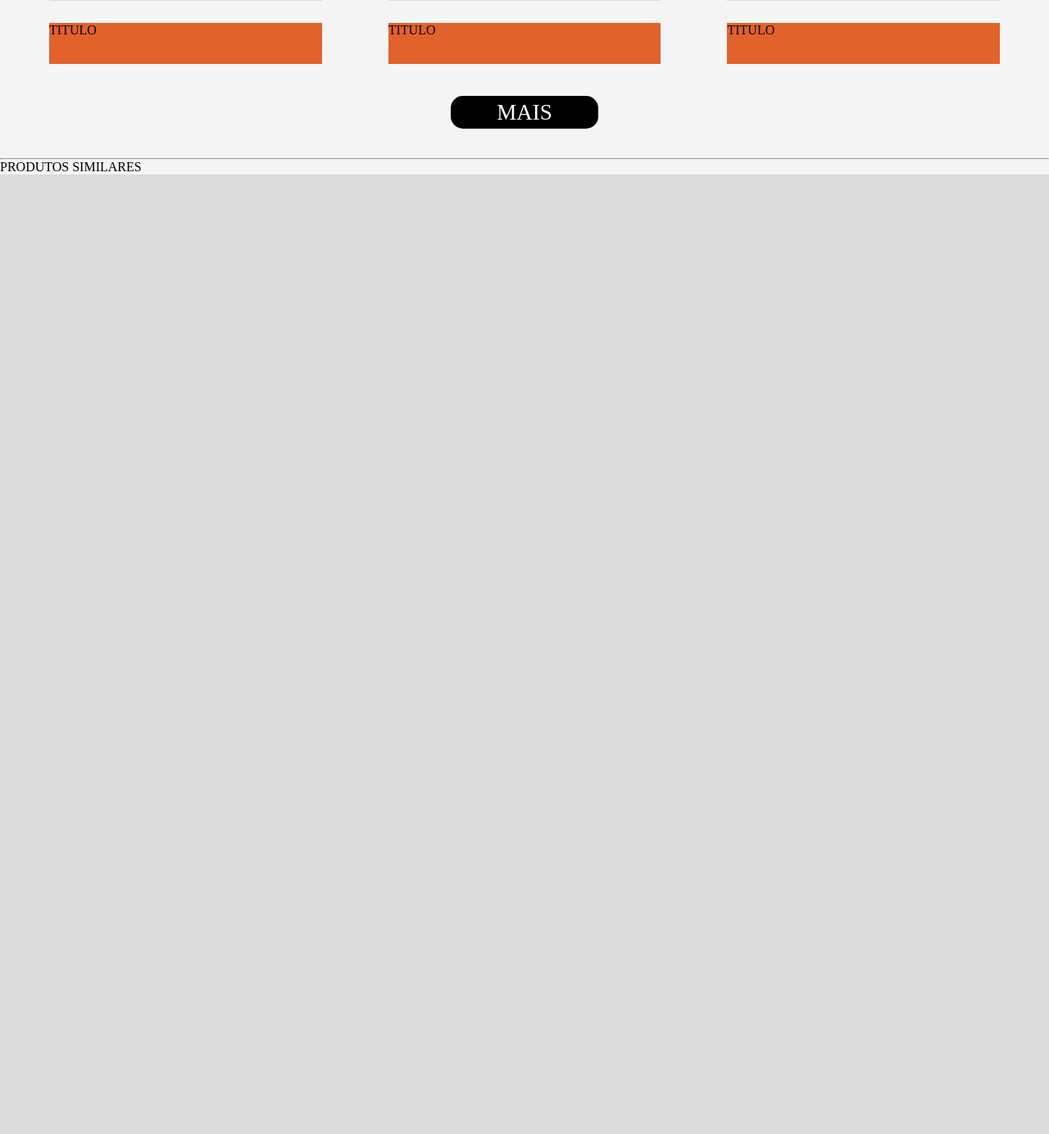
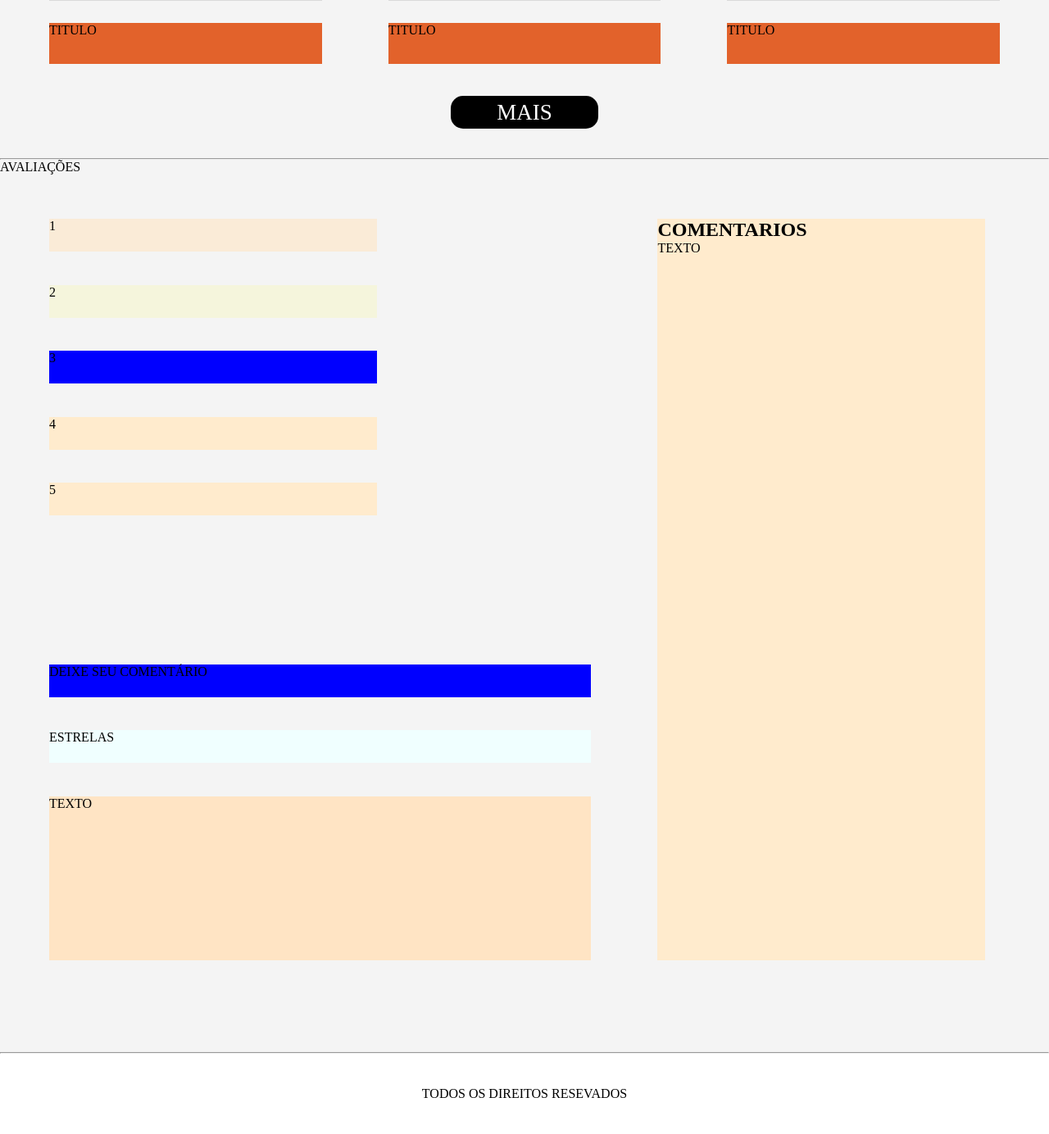
Before and after one commit to zeluiz9571/morlys_site, a PHP site: page /areadoproduto.html in a window 1280 px wide. Shown: the part 1039-2423 px from the top of the page at 82% size. Before the commit the page ends 1252 px from the top, so only its background shows below. Run offline with PHP 8.4, Linux system fonts and the light colour scheme.

Commit message:
commit do samuel

```diff
--- a/areadoproduto.css
+++ b/areadoproduto.css
@@ -3,6 +3,16 @@
 margin: 0;
 padding:0;
 box-sizing: border-box;
+}
+section{
+    height: 2200px;
+}
+footer{
+    height: 100px;
+    text-align: center;
+}
+footer p{
+    padding: 40px;
 }
 .navbarsup{
 text-align: center;
@@ -154,3 +164,59 @@ transform: translate(-50%);
     text-decoration: none;
     color: white
 }
+#star1{
+grid-area: star1;
+background-color: antiquewhite;
+}
+#star2{
+grid-area: star2;
+background-color: beige;
+}
+#star3{
+grid-area: star3;
+background-color: blue;
+}
+#star4{
+grid-area: star4;
+background-color: blanchedalmond;
+}
+#star5{
+grid-area: star5;
+background-color: blanchedalmond;
+}
+#comentario{
+grid-area: comentario;
+background-color: blanchedalmond;
+}
+
+.container3{
+    margin-left: 60px;
+    margin-right: 60px;
+    display: grid;
+    grid-template-columns: 400px 180px 400px;
+
+    grid-template-rows: 40px 40px 40px 40px 40px 100px 40px 40px 200px;
+    grid-template-areas:
+    "star1 nada comentario"
+    "star2 nada comentario"
+    "star3 nada comentario"
+    "star4 nada comentario"
+    "star5 nada comentario"
+    "a a comentario"
+    "tituloform tituloform comentario"
+    "estrelas estrelas comentario"
+    "texto texto comentario";
+    gap: 7%;
+}
+#tituloof{
+    grid-area: tituloform;
+    background-color: blue;
+}
+#estrelas{
+    grid-area: estrelas;
+    background-color: azure;
+}
+#seutexto{
+    grid-area: texto;
+    background-color: bisque;
+}
--- a/areadoproduto.html
+++ b/areadoproduto.html
@@ -65,9 +65,33 @@
         <br>
         <div class="titulo2">
         <hr>
-        <a>PRODUTOS SIMILARES</a>
+        <a>AVALIAÇÕES</a>
         </div>
-
+        <br>
+        <Br>
+        <br>
+        <div class="container3">
+        <div id="comentario">
+        <H1>COMENTARIOS</H1>
+        <p>TEXTO</p>
+        </div>
+        <div id="star1">1</div>
+        <div id="star2">2</div>
+        <div id="star3">3</div>
+        <div id="star4">4</div>
+        <div id="star5">5</div>
+        <div id="tituloof">DEIXE SEU COMENTÁRIO</div>
+        <div id="estrelas">ESTRELAS</div>
+        <div id="seutexto">TEXTO</div>
+        <br>
+        <br>
+        <br>
+        <br>
+        <br>
     </section>
+    <footer>
+        <hr>
+        <P>TODOS OS DIREITOS RESEVADOS</P>
+    </footer>
 </body>
 </html>
```
